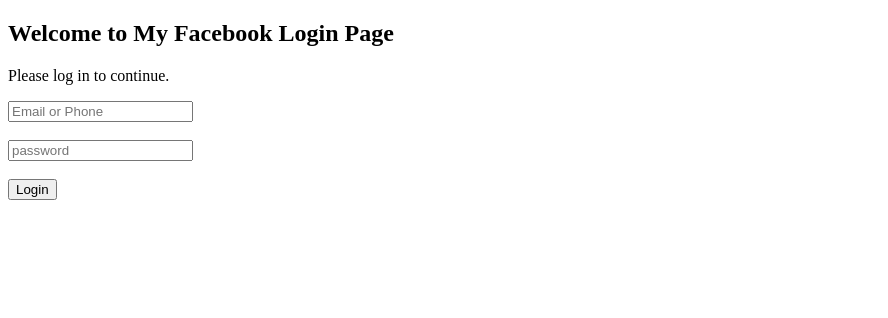
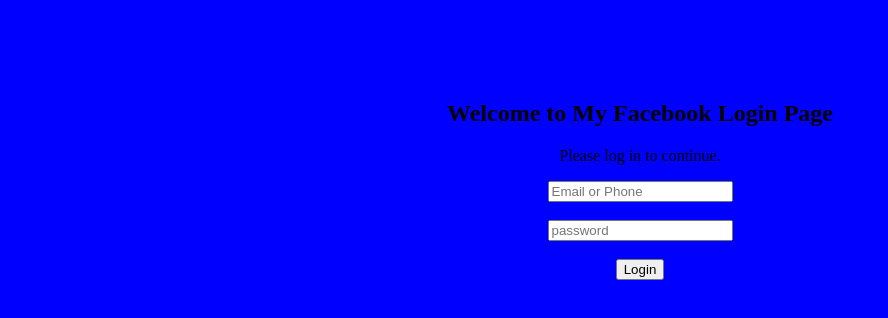
Before and after one commit to k147136/king-repository, a plain HTML site: page 17-08-2025/FB.html in a window 1280 px wide. Shown: the whole page, without its empty margins (0-888 px from the left). Drawn offline with Linux system fonts and the light colour scheme.

Commit message:
login FB

```diff
--- a/17-08-2025/FB.html
+++ b/17-08-2025/FB.html
@@ -3,7 +3,9 @@
     <head>
         <title>My Facebook Login Page</title>
     </head>
-    <body>
+
+    <body style="background-color: blue;">
+        <div style="text-align: center;margin-top: 100px;">
         <h2>Welcome to My Facebook Login Page</h2>
         <p>Please log in to continue.</p>
         <form>
@@ -11,5 +13,7 @@
             <input type="password" placeholder="password" > <br><br>
             <button>Login</button>
         </form>
+        </div>
     </body>
+
 </html>
```
